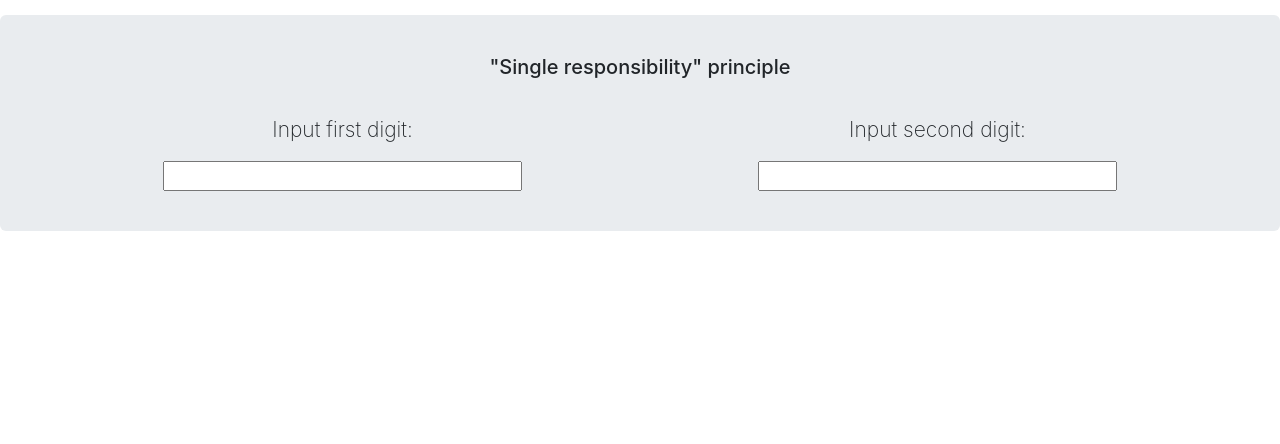
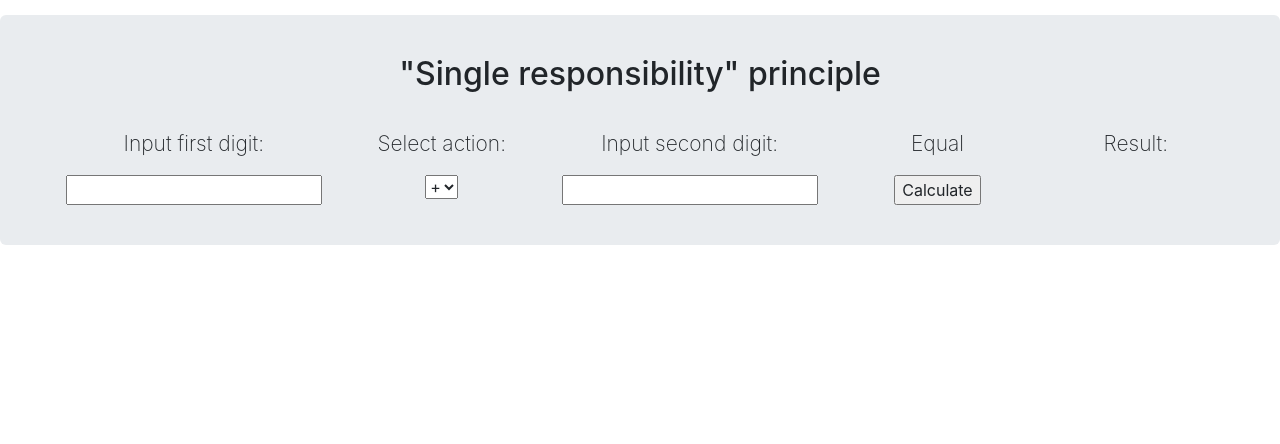
Before and after one commit to dmitryalex2012/factoryMethod.loc, a Yii app: template views/solid/singleResponsibility.php in a window 1280 px wide. Shown: the top 444 px of the page. Run offline with PHP 8.4 and a stand-in for Yii, Linux system fonts and the light colour scheme; the template is opened without the code that fills it, so the values that code supplies are empty; some libraries are stand-ins or nearby versions.

Commit message:
Continue make example "Single responsibility" principle.

```diff
--- a/views/layouts/main.php
+++ b/views/layouts/main.php
@@ -87,5 +87,6 @@ AppAsset::register($this);
 <script src="https://cdn.jsdelivr.net/npm/popper.js@1.16.0/dist/umd/popper.min.js" integrity="sha384-Q6E9RHvbIyZFJoft+2mJbHaEWldlvI9IOYy5n3zV9zzTtmI3UksdQRVvoxMfooAo" crossorigin="anonymous"></script>
 <script src="https://stackpath.bootstrapcdn.com/bootstrap/4.4.1/js/bootstrap.min.js" integrity="sha384-wfSDF2E50Y2D1uUdj0O3uMBJnjuUD4Ih7YwaYd1iqfktj0Uod8GCExl3Og8ifwB6" crossorigin="anonymous"></script>
 
-<!--<link rel="stylesheet" href="https://stackpath.bootstrapcdn.com/bootstrap/4.4.1/css/bootstrap.min.css" integrity="sha384-Vkoo8x4CGsO3+Hhxv8T/Q5PaXtkKtu6ug5TOeNV6gBiFeWPGFN9MuhOf23Q9Ifjh" crossorigin="anonymous">-->
-<!--<script src="https://stackpath.bootstrapcdn.com/bootstrap/4.4.1/js/bootstrap.min.js" integrity="sha384-wfSDF2E50Y2D1uUdj0O3uMBJnjuUD4Ih7YwaYd1iqfktj0Uod8GCExl3Og8ifwB6" crossorigin="anonymous"></script>-->
+<!--<script src="https://code.jquery.com/jquery-3.3.1.slim.min.js" integrity="sha384-q8i/X+965DzO0rT7abK41JStQIAqVgRVzpbzo5smXKp4YfRvH+8abtTE1Pi6jizo" crossorigin="anonymous"></script>-->
+<!--<script src="https://cdnjs.cloudflare.com/ajax/libs/popper.js/1.14.7/umd/popper.min.js" integrity="sha384-UO2eT0CpHqdSJQ6hJty5KVphtPhzWj9WO1clHTMGa3JDZwrnQq4sF86dIHNDz0W1" crossorigin="anonymous"></script>-->
+<!--<script src="https://stackpath.bootstrapcdn.com/bootstrap/4.3.1/js/bootstrap.min.js" integrity="sha384-JjSmVgyd0p3pXB1rRibZUAYoIIy6OrQ6VrjIEaFf/nJGzIxFDsf4x0xIM+B07jRM" crossorigin="anonymous"></script>-->
--- a/views/solid/singleResponsibility.php
+++ b/views/solid/singleResponsibility.php
@@ -1,4 +1,5 @@
 <?php
+
 
 /* @var $this yii\web\View */
 
@@ -13,17 +14,68 @@ $this->title = 'My Yii Application';
 
         <br>
         <div class="row">
-            <div class="col-lg-6">
+            <div class="col-lg-3">
                 <p>Input first digit:</p>
-                <input class="inputSolid1" type="text" size="30">
+<!--                <input class="inputSolid1" type="text" pattern="[0-9]{,5}" size="20">-->
+<!--                <input type="text" value="" class="inputSolid1">-->
+                <input type="text" size="20" id="inputSolid1">
             </div>
-            <div class="col-lg-6">
+
+            <div class="col-lg-2">
+                <p>Select action:</p>
+                <select class="select">
+                    <option>+</option>
+                    <option>-</option>
+                    <option>*</option>
+                    <option>/</option>
+                </select>
+            </div>
+
+            <div class="col-lg-3">
                 <p>Input second digit:</p>
-                <input class="inputSolid2" type="text" size="30">
+                <input type="text" size="20" id="inputSolid2">
+            </div>
+
+            <div class="col-lg-2">
+                <p>Equal</p>
+                <input class="submitSingle" type="button" value="Calculate"></input>
+            </div>
+
+            <div class="col-lg-2">
+                <p>Result:</p>
+                <label class="labelSingle"></label>
             </div>
         </div>
 
 
+<?php
+$calculation = <<<JS
+    $('.submitSingle').on('click', function() {
+        let firstDigit = Number(document.getElementById('inputSolid1').value);
+        let secondDigit = Number(document.getElementById('inputSolid2').value);
+        console.log(firstDigit+secondDigit);
+
+         $.ajax({
+            url: '/solid/execution',
+            data: { firstDigit: firstDigit,
+                    secondDigit: secondDigit
+
+                  },
+            type: 'POST',
+            // success: function (purchaseType) {
+            success: function (myresult) {
+                console.log("Done")
+                console.log(myresult);
+                // $('.purchaseTypeInTable').html("Способ оплаты: "+ purchaseType);   <!-- out new purchase type in table for customer -->
+             },
+            error: function () {
+                console.log ("Failed");
+            }
+        });
+    })
+JS;
+$this->registerJs($calculation);
+?>
+
     </div>
-
 </div>
--- a/web/css/singleResponsibility.css
+++ b/web/css/singleResponsibility.css
@@ -1,6 +1,11 @@
+h2{
+    font-size: xx-large!important;
+}
 
-
-.inputSolid1, .inputSolid2{
+#inputSolid1, #inputSolid2{
     font-size: medium;
     text-align: center;
 }
+.select, .submitSingle, .labelSingle{
+    font-size: medium;
+}
```
Also changed, not shown: controllers/SolidController.php (+6 -1 lines).
